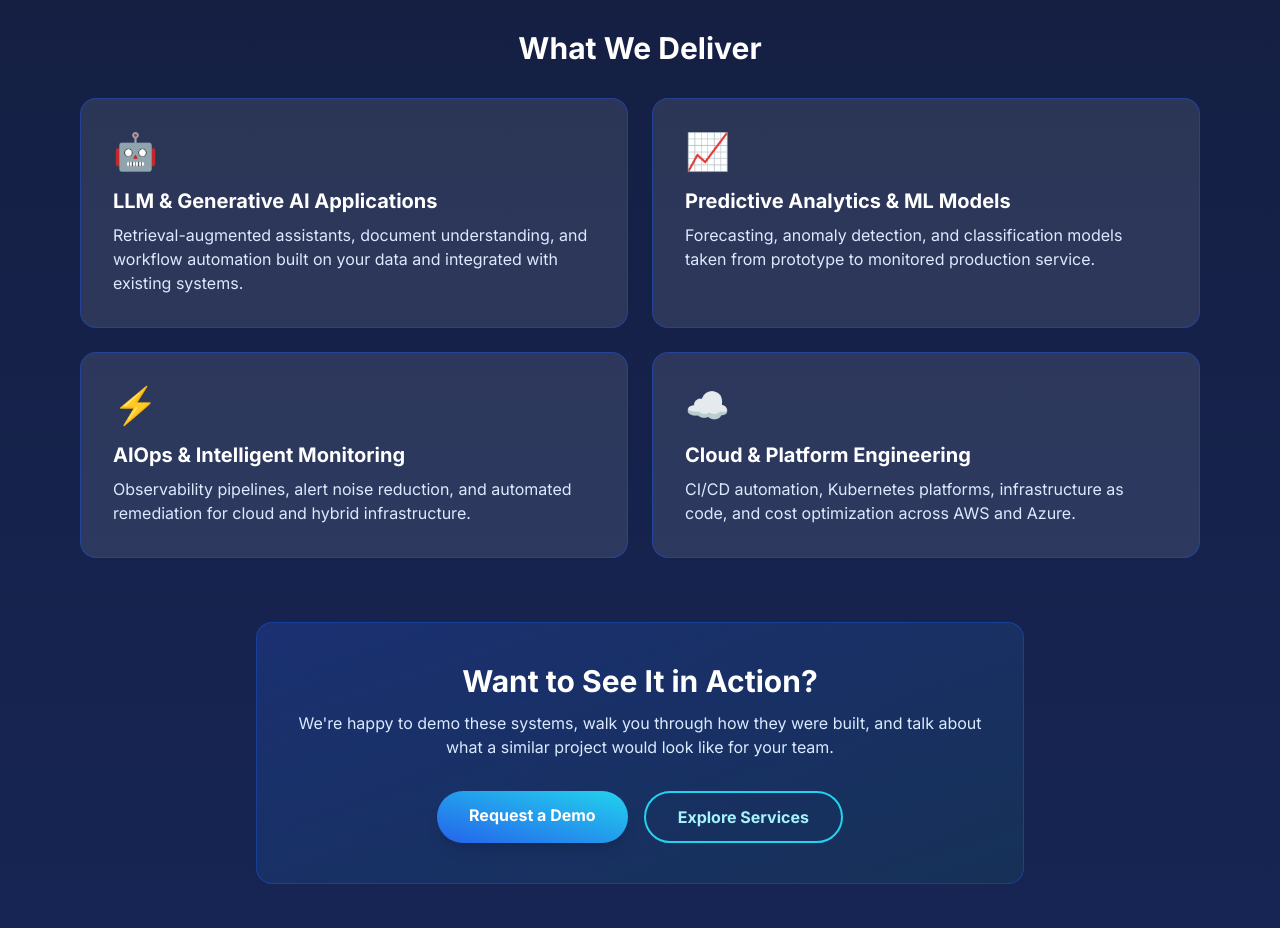
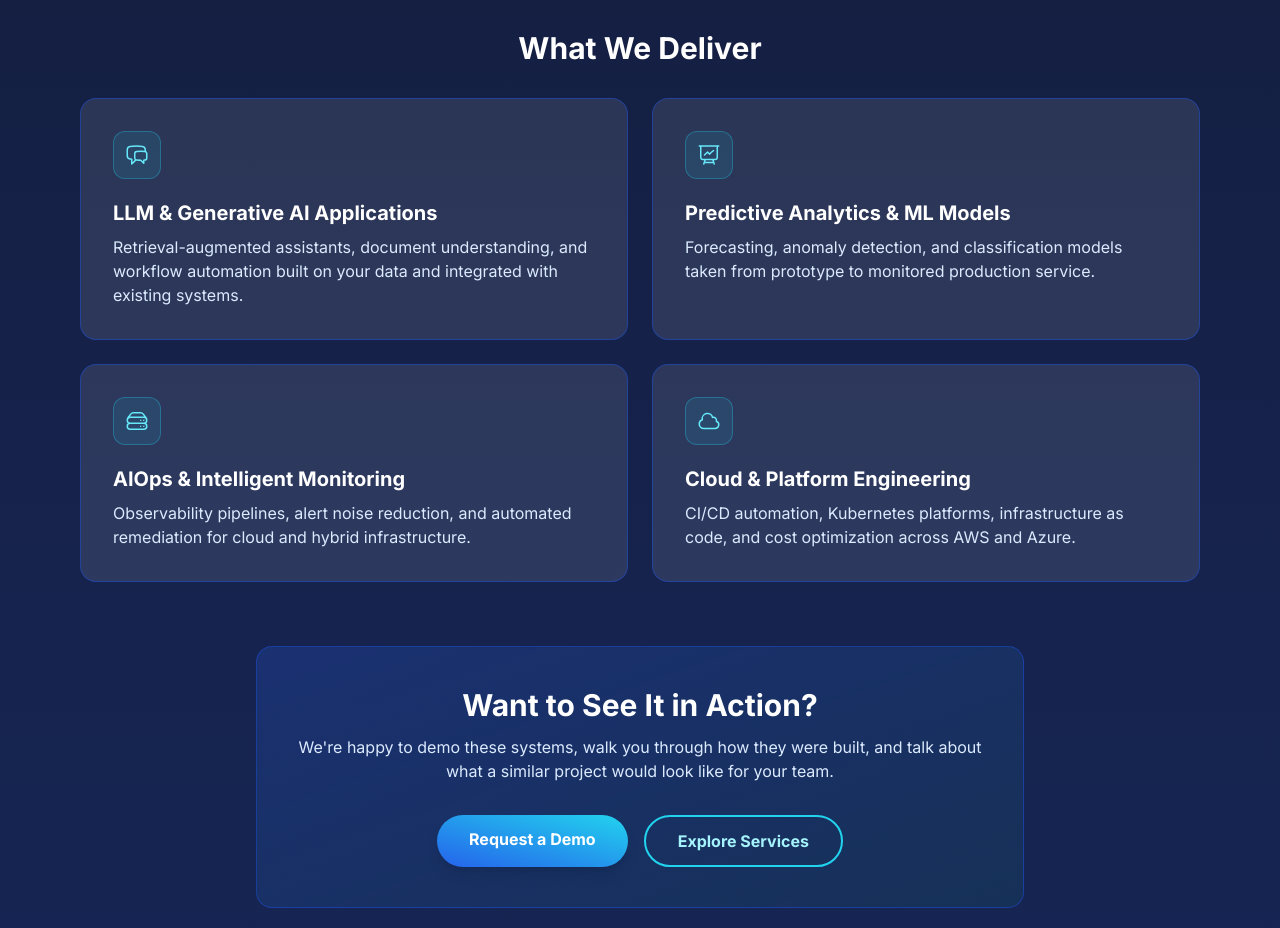
Before and after one commit to tianzesun/aydenait-website, a React (Vite) app: page /portfolio in a window 1280 px wide. Shown: the part 1480-2408 px from the top of the page. Built offline with nearby package versions, Linux system fonts and the light colour scheme; the HTML template or start-up script is replaced by a standard one.

Commit message:
Portfolio: replace emoji icons in What We Deliver with line icons
Co-Authored-By: Claude Opus 5.5 <noreply@anthropic.com>

```diff
--- a/src/pages/Clients.tsx
+++ b/src/pages/Clients.tsx
@@ -5,22 +5,22 @@ import { projects } from "../data/projects";
 // Engagement types we deliver.
 const engagements = [
   {
-    icon: "🤖",
+    iconPath: "M20.25 8.511c.884.284 1.5 1.128 1.5 2.097v4.286c0 1.136-.847 2.1-1.98 2.193-.34.027-.68.052-1.02.072v3.091l-3-3c-1.354 0-2.694-.055-4.02-.163a2.115 2.115 0 0 1-.825-.242m9.345-8.334a2.126 2.126 0 0 0-.476-.095 48.64 48.64 0 0 0-8.048 0c-1.131.094-1.976 1.057-1.976 2.192v4.286c0 .837.46 1.58 1.155 1.951m9.345-8.334V6.637c0-1.621-1.152-3.026-2.76-3.235A48.455 48.455 0 0 0 11.25 3c-2.115 0-4.198.137-6.24.402-1.608.209-2.76 1.614-2.76 3.235v6.226c0 1.621 1.152 3.026 2.76 3.235.577.075 1.157.14 1.74.194V21l4.155-4.155",
     title: "LLM & Generative AI Applications",
     desc: "Retrieval-augmented assistants, document understanding, and workflow automation built on your data and integrated with existing systems.",
   },
   {
-    icon: "📈",
+    iconPath: "M3.75 3v11.25A2.25 2.25 0 0 0 6 16.5h2.25M3.75 3h-1.5m1.5 0h16.5m0 0h1.5m-1.5 0v11.25A2.25 2.25 0 0 1 18 16.5h-2.25m-7.5 0h7.5m-7.5 0-1 3m8.5-3 1 3m0 0 .5 1.5m-.5-1.5h-9.5m0 0-.5 1.5m.75-9 3-3 2.148 2.148A12.061 12.061 0 0 1 16.5 7.605",
     title: "Predictive Analytics & ML Models",
     desc: "Forecasting, anomaly detection, and classification models taken from prototype to monitored production service.",
   },
   {
-    icon: "⚡",
+    iconPath: "M5.25 14.25h13.5m-13.5 0a3 3 0 0 1-3-3m3 3a3 3 0 1 0 0 6h13.5a3 3 0 1 0 0-6m-16.5-3a3 3 0 0 1 3-3h13.5a3 3 0 0 1 3 3m-19.5 0a4.5 4.5 0 0 1 .9-2.7L5.737 5.1a3.375 3.375 0 0 1 2.7-1.35h7.126c1.062 0 2.062.5 2.7 1.35l2.587 3.45a4.5 4.5 0 0 1 .9 2.7m0 0a3 3 0 0 1-3 3m0 3h.008v.008h-.008v-.008Zm0-6h.008v.008h-.008v-.008Zm-3 6h.008v.008h-.008v-.008Zm0-6h.008v.008h-.008v-.008Z",
     title: "AIOps & Intelligent Monitoring",
     desc: "Observability pipelines, alert noise reduction, and automated remediation for cloud and hybrid infrastructure.",
   },
   {
-    icon: "☁️",
+    iconPath: "M2.25 15a4.5 4.5 0 0 0 4.5 4.5H18a3.75 3.75 0 0 0 1.332-7.257 3 3 0 0 0-3.758-3.848 5.25 5.25 0 0 0-10.233 2.33A4.502 4.502 0 0 0 2.25 15Z",
     title: "Cloud & Platform Engineering",
     desc: "CI/CD automation, Kubernetes platforms, infrastructure as code, and cost optimization across AWS and Azure.",
   },
@@ -93,7 +93,11 @@ const Clients = () => (
               key={item.title}
               className="bg-white/10 rounded-2xl p-8 border border-blue-700/50 hover:border-cyan-400 transition"
             >
-              <div className="text-4xl mb-4">{item.icon}</div>
+              <div className="w-12 h-12 mb-5 rounded-xl bg-cyan-400/10 border border-cyan-400/30 flex items-center justify-center">
+                <svg className="w-6 h-6 text-cyan-300" fill="none" stroke="currentColor" strokeWidth={1.5} viewBox="0 0 24 24" aria-hidden="true">
+                  <path strokeLinecap="round" strokeLinejoin="round" d={item.iconPath} />
+                </svg>
+              </div>
               <h3 className="text-xl font-bold text-white mb-2">{item.title}</h3>
               <p className="text-blue-100">{item.desc}</p>
             </div>
```
